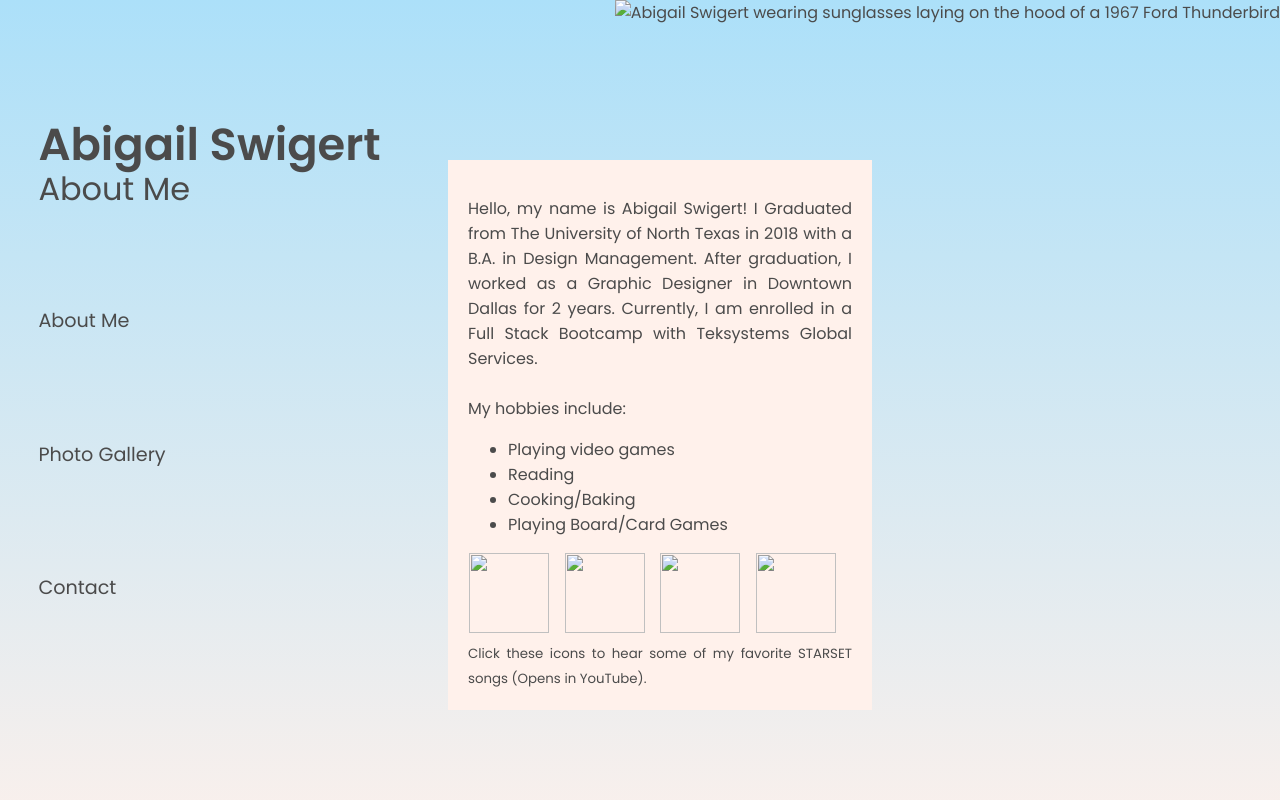
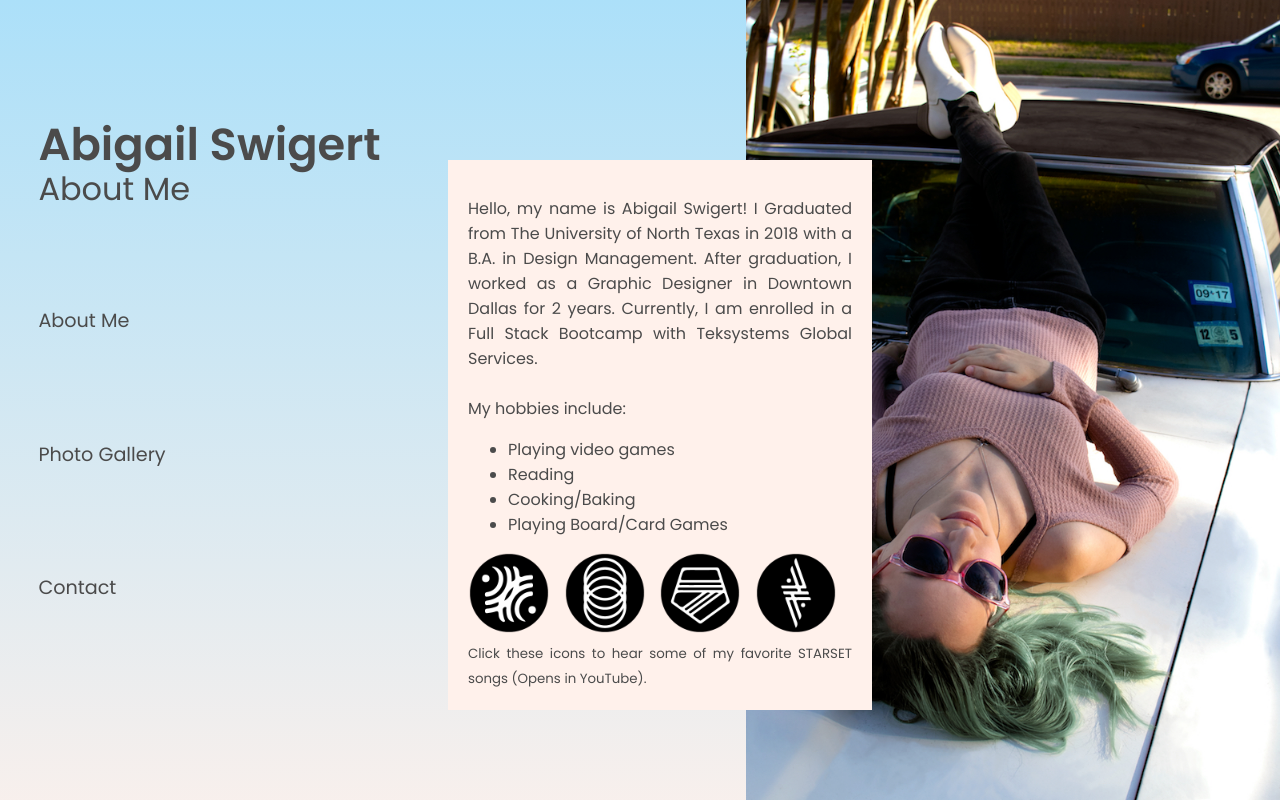
Before and after one commit to AbigailSwigert/html-css, a plain HTML site: page index.html in a window 1280 px wide. Drawn offline with Linux system fonts and the light colour scheme.

Commit message:
fixed links to images on index.html

```diff
--- a/index.html
+++ b/index.html
@@ -39,13 +39,13 @@
         </ul>
         </p>
         <div id="music">
-            <a href="https://www.youtube.com/watch?v=KCec0v0Btbo" target="_blank"><img class="musicIcons" src="ECHO.png"></a>
-            <a href="https://www.youtube.com/watch?v=wHK1q8srtMo" target="_blank"><img class="musicIcons" src="OTHER WORLDS THAN THESE.png"></a>
-            <a href="https://www.youtube.com/watch?v=0dG9pXeOgT0" target="_blank"><img class="musicIcons" src="TRIALS.png"></a>
-            <a href="https://www.youtube.com/watch?v=MfqVlwetWfY" target="_blank"><img class="musicIcons" src="FAULTLINE.png"></a>
+            <a href="https://www.youtube.com/watch?v=KCec0v0Btbo" target="_blank"><img class="musicIcons" src="Index Images/ECHO.png"></a>
+            <a href="https://www.youtube.com/watch?v=wHK1q8srtMo" target="_blank"><img class="musicIcons" src="Index Images/OTHER WORLDS THAN THESE.png"></a>
+            <a href="https://www.youtube.com/watch?v=0dG9pXeOgT0" target="_blank"><img class="musicIcons" src="Index Images/TRIALS.png"></a>
+            <a href="https://www.youtube.com/watch?v=MfqVlwetWfY" target="_blank"><img class="musicIcons" src="Index Images/FAULTLINE.png"></a>
         </div>
         <small>Click these icons to hear some of my favorite STARSET songs (Opens in YouTube).</small>
     </div>
-   <img id="abigailOnThunderbird" src="Abigail on TBird.jpg" alt="Abigail Swigert wearing sunglasses laying on the hood of a 1967 Ford Thunderbird">
+   <img id="abigailOnThunderbird" src="Index Images/Abigail on TBird.jpg" alt="Abigail Swigert wearing sunglasses laying on the hood of a 1967 Ford Thunderbird">
 </body>
 </html>
```
